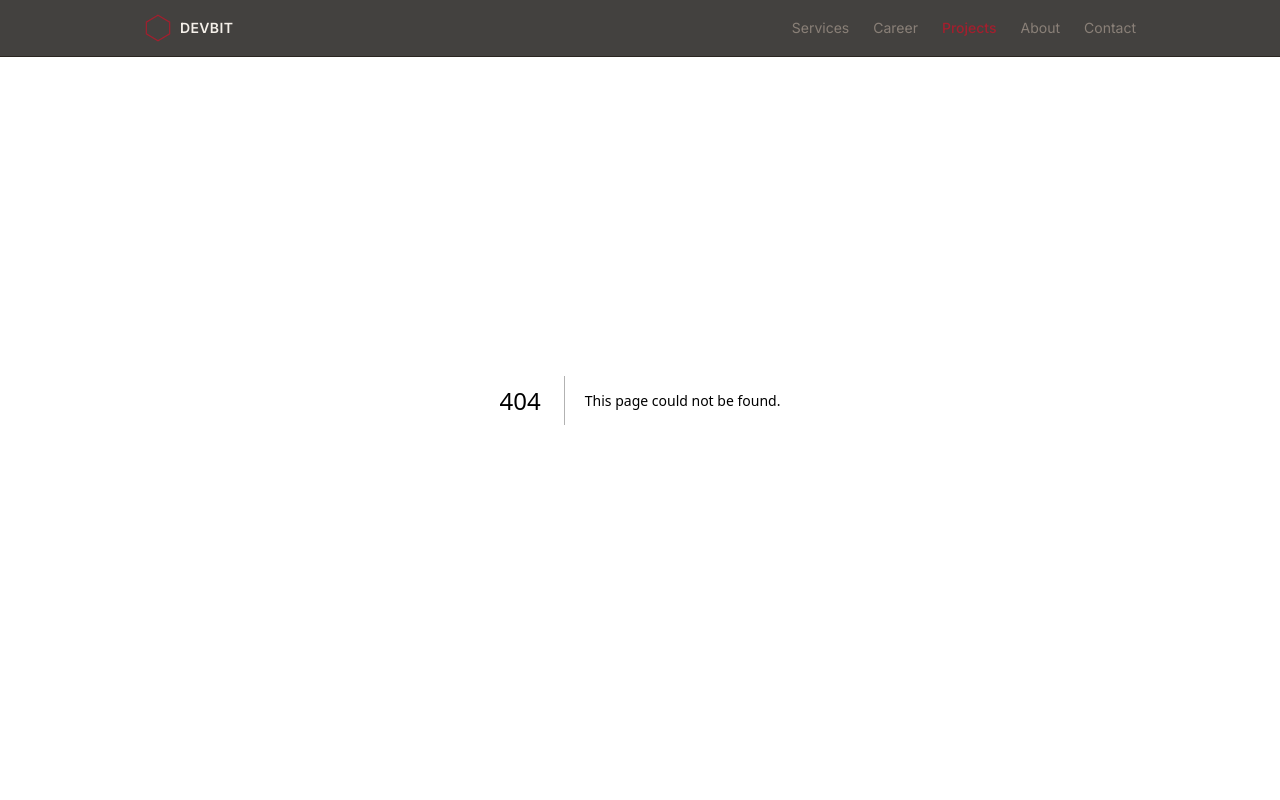
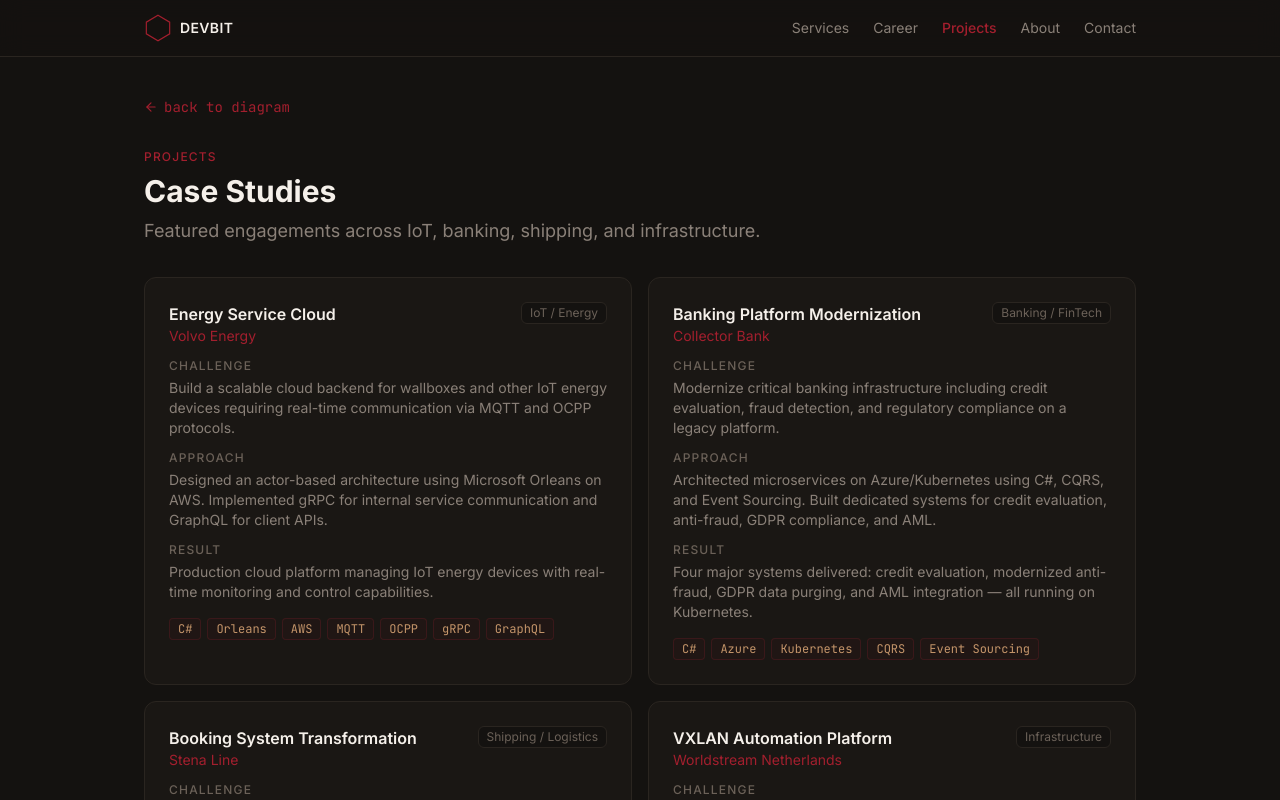
Before and after one commit to haderach75/devbit.se, a Next.js app: page /projects in a window 1280 px wide. Before the commit this address had no page. Shown: the top 800 px of the page. Built offline with nearby package versions, Linux system fonts and the light colour scheme.

Commit message:
feat: add projects page with case study cards

```diff
--- /dev/null
+++ b/src/app/projects/page.tsx
@@ -0,0 +1,21 @@
+import type { Metadata } from "next";
+import { PageContainer } from "@/components/layout/page-container";
+import { SectionHeading } from "@/components/ui/section-heading";
+import { ProjectCard } from "@/components/projects/project-card";
+import { projects } from "@/data/projects";
+
+export const metadata: Metadata = {
+  title: "Projects — Devbit Consulting | Michael Hultman",
+  description: "Featured case studies: IoT cloud platforms, banking modernization, booking systems, and network automation.",
+};
+
+export default function ProjectsPage() {
+  return (
+    <PageContainer>
+      <SectionHeading label="Projects" title="Case Studies" description="Featured engagements across IoT, banking, shipping, and infrastructure." />
+      <div className="grid grid-cols-1 gap-4 lg:grid-cols-2">
+        {projects.map((project, i) => <ProjectCard key={project.id} project={project} index={i} />)}
+      </div>
+    </PageContainer>
+  );
+}
--- /dev/null
+++ b/src/components/projects/project-card.tsx
@@ -0,0 +1,38 @@
+"use client";
+import { motion } from "framer-motion";
+import type { Project } from "@/lib/types";
+
+export function ProjectCard({ project, index }: { project: Project; index: number }) {
+  return (
+    <motion.div initial={{ opacity: 0, y: 20 }} whileInView={{ opacity: 1, y: 0 }} viewport={{ once: true }}
+      transition={{ duration: 0.4, delay: index * 0.1 }}
+      className="rounded-xl border border-border bg-surface p-6">
+      <div className="flex items-start justify-between mb-3">
+        <div>
+          <h3 className="font-semibold text-text-primary">{project.title}</h3>
+          <p className="text-sm text-crimson">{project.client}</p>
+        </div>
+        <span className="rounded-md border border-border bg-bg px-2 py-0.5 text-xs text-text-dim">{project.domain}</span>
+      </div>
+      <div className="space-y-3 text-sm">
+        <div>
+          <p className="text-xs font-medium uppercase tracking-widest text-text-dim mb-1">Challenge</p>
+          <p className="text-text-muted">{project.challenge}</p>
+        </div>
+        <div>
+          <p className="text-xs font-medium uppercase tracking-widest text-text-dim mb-1">Approach</p>
+          <p className="text-text-muted">{project.approach}</p>
+        </div>
+        <div>
+          <p className="text-xs font-medium uppercase tracking-widest text-text-dim mb-1">Result</p>
+          <p className="text-text-muted">{project.result}</p>
+        </div>
+      </div>
+      <div className="mt-4 flex flex-wrap gap-1.5">
+        {project.tech.map((t) => (
+          <span key={t} className="rounded border border-crimson/20 bg-crimson/5 px-2 py-0.5 font-mono text-xs text-amber">{t}</span>
+        ))}
+      </div>
+    </motion.div>
+  );
+}
```
